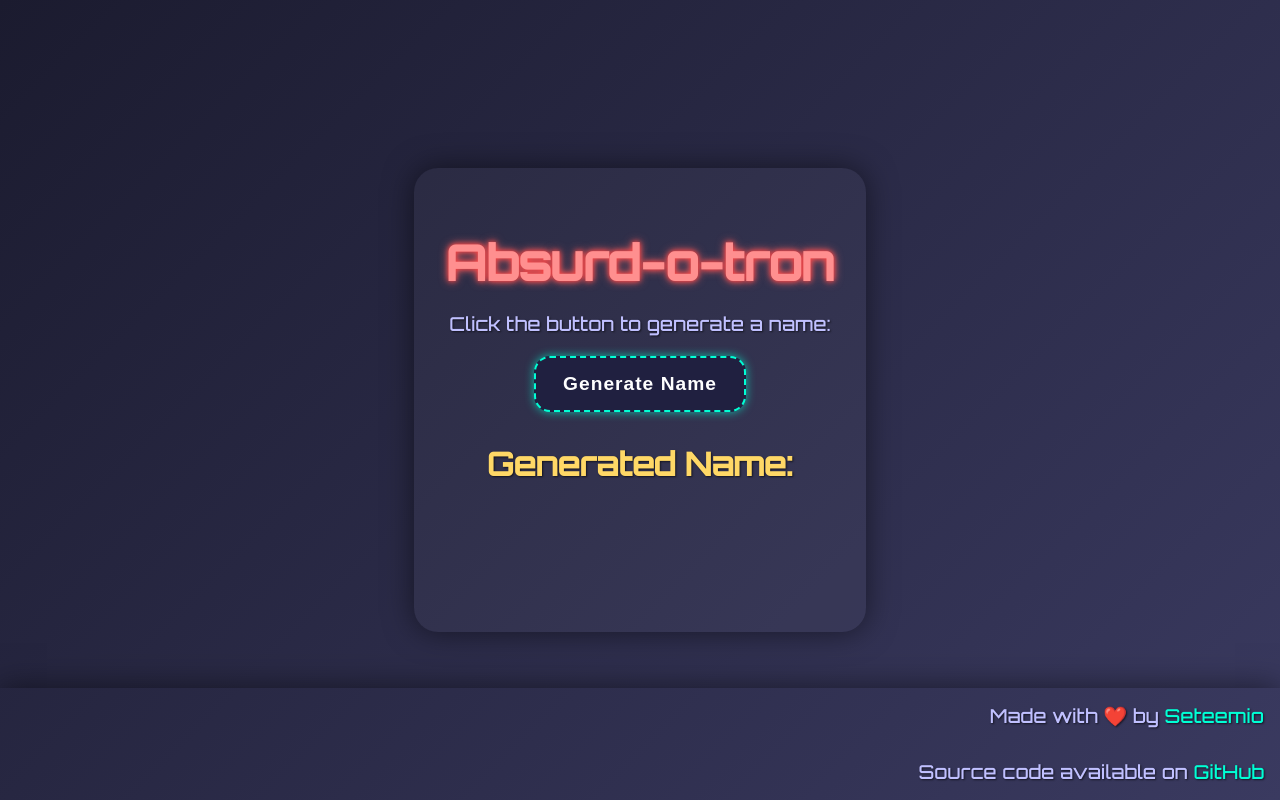
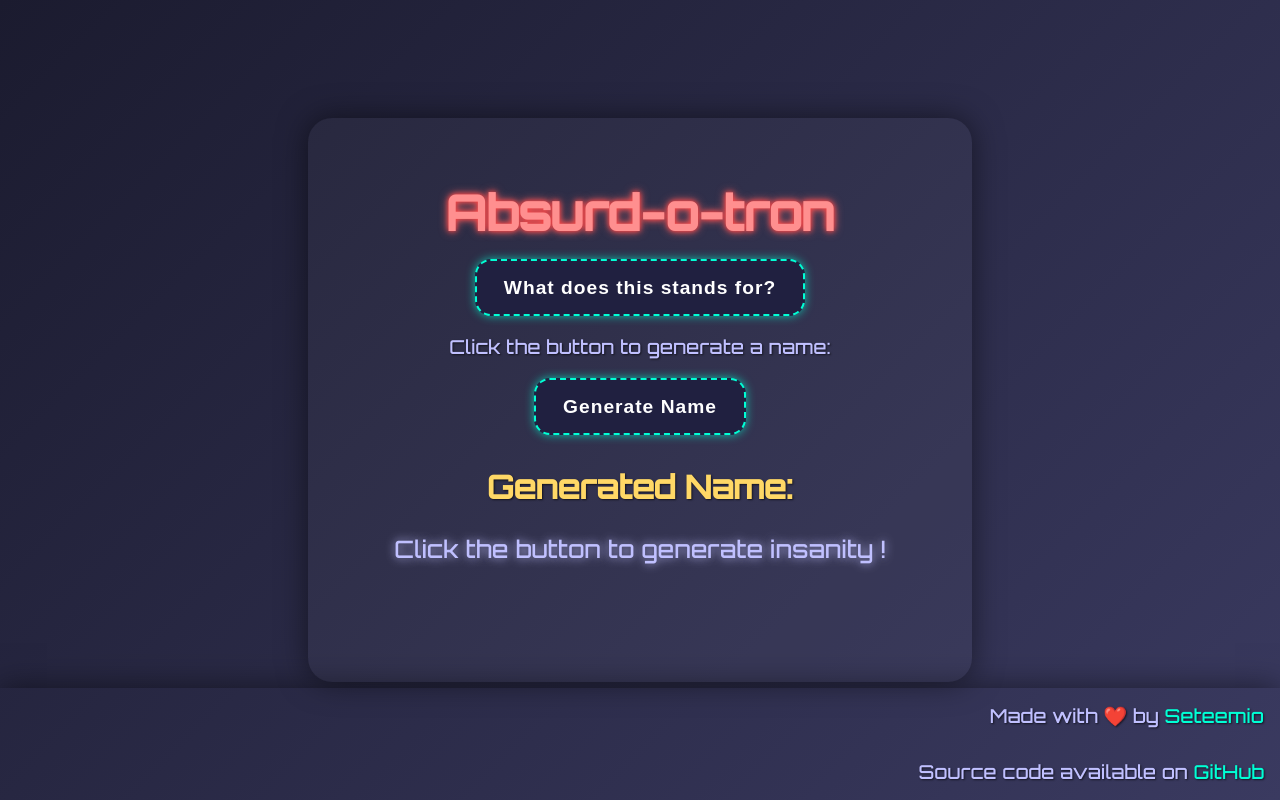
Before and after one commit to 7imio/absurd-o-tron, a React (Vite) app: page / in a window 1280 px wide. Built offline with nearby package versions, Linux system fonts and the light colour scheme.

Commit message:
what does this stands for

```diff
--- a/src/App.tsx
+++ b/src/App.tsx
@@ -2,17 +2,27 @@ import { useState } from 'react'
 import Footer from './Components/Footer'
 import GenerateName from './Components/GenerateName'
 import NameDisplay from './Components/NameDisplay'
+import WhatDoesThisStandsFor from './Components/WhatDoesThisStandsFor'
 import './index.css'
 
 function App() {
 
   const [name, setName] = useState<string>('')
-
+  const [displayExplained, setDisplayExplained] = useState<boolean>(false)
   return (<>
     <div className="app">
     <h1>Absurd-o-tron</h1>
+    <button onClick={() => setDisplayExplained(!displayExplained)}>
+      {displayExplained ? 'Hide explanation' : 'What does this stands for?'}
+    </button>
+    {displayExplained ?
+    <WhatDoesThisStandsFor />
+    :
+    <>
     <GenerateName setName={setName} />
     <NameDisplay name={name} />
+    </>
+  }
     </div>
     <Footer />
   </>
--- a/src/Components/Footer.tsx
+++ b/src/Components/Footer.tsx
@@ -5,6 +5,5 @@ const Footer:React.FC = () => {
             <p>Source code available on <a href="https://github.com/7imio/absurd-o-tron">GitHub</a></p>
         </footer>
     )
-
 }
 export default Footer;
--- a/src/Components/NameDisplay.tsx
+++ b/src/Components/NameDisplay.tsx
@@ -5,7 +5,7 @@ const NameDisplay: React.FC<NameDisplayProps> = ({ name }) => {
     return (
         <div>
             <h2>Generated Name:</h2>
-            <p className='displayed-name'>{name}</p>
+            {name ? <p className='displayed-name'>{name}</p> : <p className='displayed-name'>Click the button to generate insanity !</p>}
         </div>
     );
 }
--- /dev/null
+++ b/src/Components/WhatDoesThisStandsFor.tsx
@@ -0,0 +1,12 @@
+const WhatDoesThisStandsFor = () => {
+  return (
+    <div className="what-does-this-stands-for">
+      <h2>What does this stands for?</h2>
+      <p>Absurd-o-tron is a, absurd name generator that creates random names using a combination of adjectives and nouns, inspired by the Hitchhicker Guide to the Galaxy, by Douglas Adams.</p>
+      <p>It is a fun way to come up with silly or absurd names for characters, pets, or anything else you can think of.</p>
+      <p>Click the button to generate a name and see what absurdity awaits you!</p>
+    </div>
+  )
+}
+
+export default WhatDoesThisStandsFor;
--- a/src/index.css
+++ b/src/index.css
@@ -38,14 +38,14 @@ button:hover {
 }
 
 .app {
-  max-width: 600px;
+  width: 600px;
   margin: 0 auto;
   padding: 2rem;
   text-align: center;
   background: rgba(255, 255, 255, 0.03);
   border-radius: 24px;
   box-shadow: 0 0 30px rgba(0, 0, 0, 0.5);
-  min-height: 400px;
+  min-height: 500px;
 }
 
 h2 {
```
